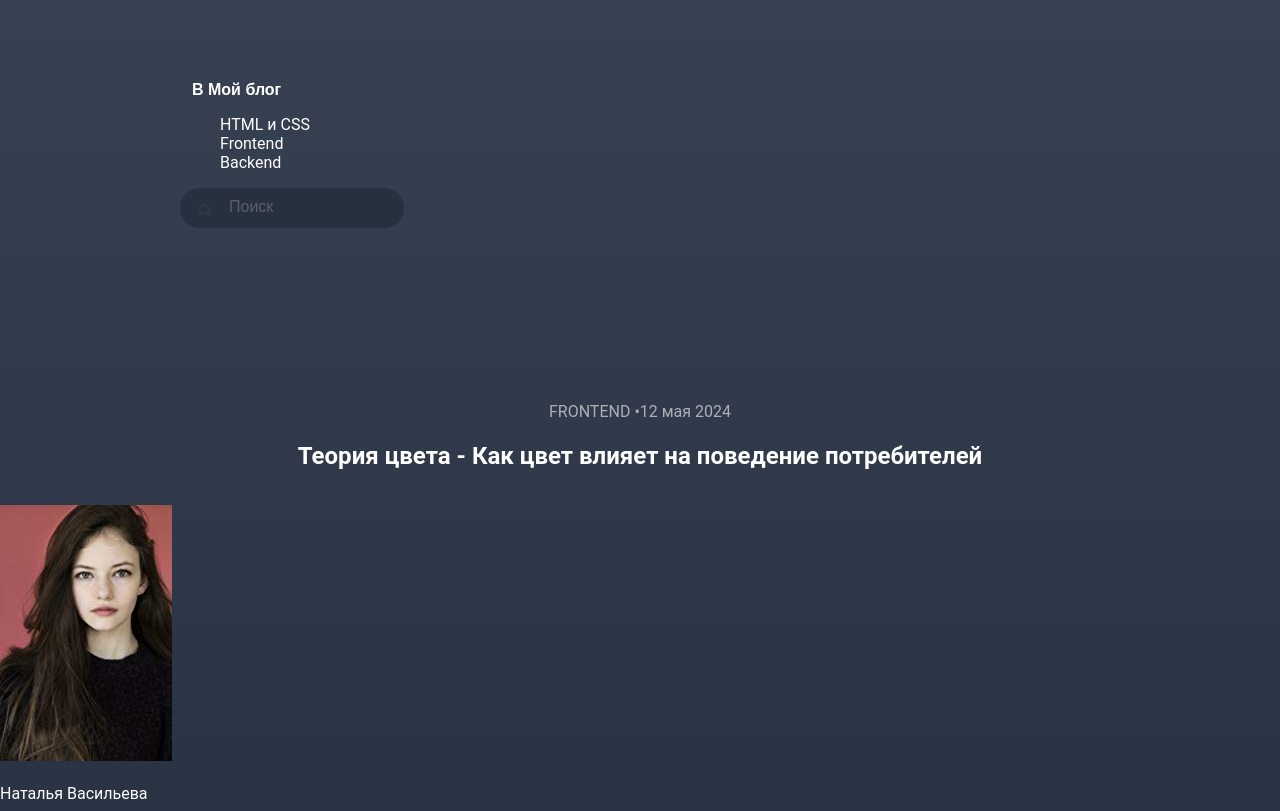
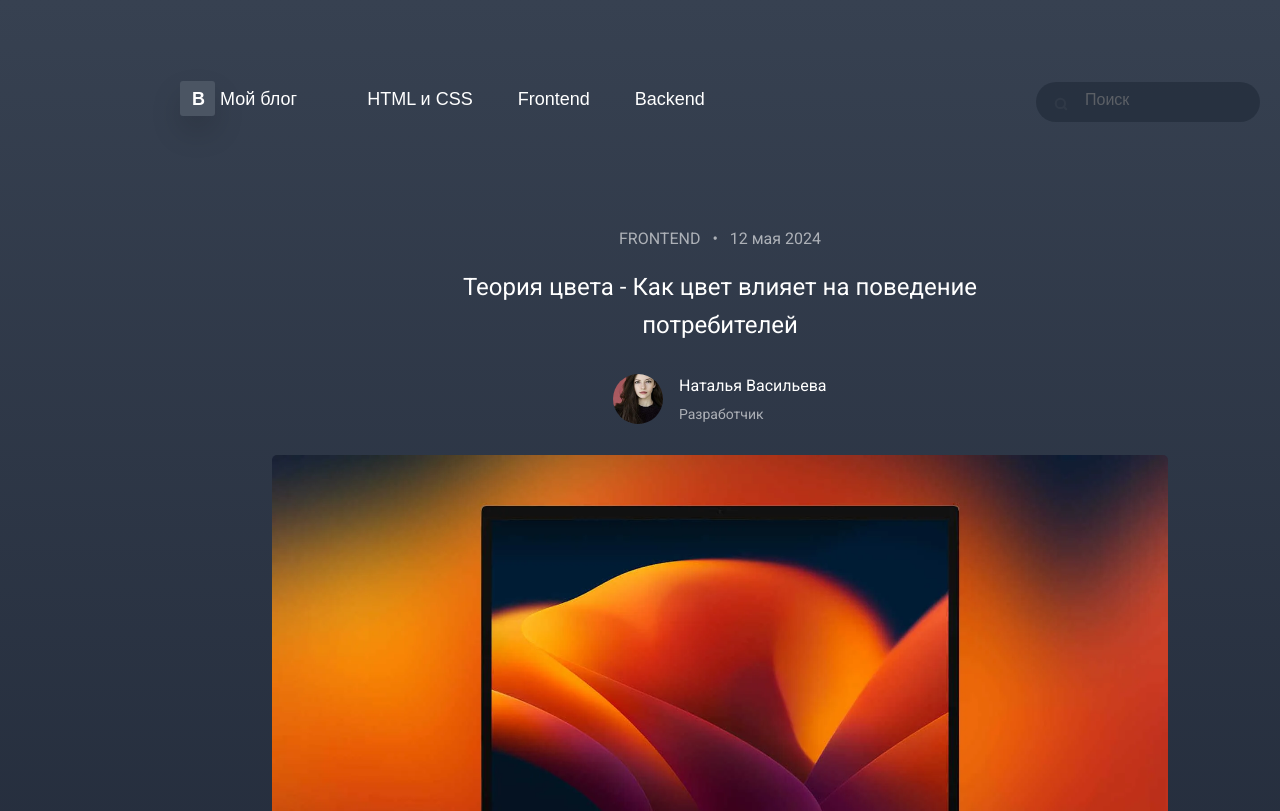
Before and after one commit to Avoecode/dz-html, a plain HTML site: page 1-blog/index.html in a window 1280 px wide. Shown: the top 811 px of the page. Drawn offline with Linux system fonts and the light colour scheme.

Commit message:
Блог

```diff
--- a/1-blog/index.html
+++ b/1-blog/index.html
@@ -6,11 +6,18 @@
 		<meta name="viewport" content="width=device-width, initial-scale=1.0">
 		<title>Мой блог</title>
 		<link rel="stylesheet" href="./styles/stylesblog.css">
+		<link rel="preconnect" href="https://fonts.googleapis.com">
+		<link rel="preconnect" href="https://fonts.gstatic.com" crossorigin>
+		<link href="https://fonts.googleapis.com/css2?family=Roboto:ital,wght@0,100..900;1,100..900&display=swap"
+			  rel="stylesheet">
 	</head>
+
 	<body>
 		<header>
 			<a href="#" class="icon">
-                <span>В</span>
+				<div class="logo">
+					В
+				</div>
 				Мой блог
 			</a>
 			<nav>
@@ -28,21 +35,25 @@
 			</nav>
 			<form action="#">
 				<label for="search_form"><img src="./images/search.svg" alt="Иконка поиска"></label>
-                <input
-                type="text"
-                placeholder="Поиск"
-                name="search_form"
-                id="search_form">
+				<input type="text" placeholder="Поиск" name="search_form" id="search_form">
 			</form>
 		</header>
 		<article>
-        <p class="heading">
-            FRONTEND &bull;<time datetime="2024-05-12">12 мая 2024</time>
-        </p>
-            <h1>Теория цвета - Как цвет влияет на поведение потребителей</h1>
-            <img src="./images/debdc3f275a19554e34f56b7ae22bd8b.png" alt="Изображение автора">
+			<div class="heading">
+				<div>FRONTEND</div>
+				<div>&bull;</div>
+				<div><time datetime="2024-05-12">12 мая 2024</time></div>
+			</div>
+			<h1>Теория цвета - Как цвет влияет на поведение<br> потребителей</h1>
+			<div class="author">
+				<div class="autor_photo">
+					<img src="./images/debdc3f275a19554e34f56b7ae22bd8b.png" alt="Изображение автора" class="img_photo">
+				</div>
+				<div class="author_name">
 					<p class="name">Наталья Васильева</p>
 					<p class="profession">Разработчик</p>
+				</div>
+			</div>
 		</article>
 		<section>
 			<img src="./images/4f3f91ff718dae25d01f84692996a2cd.png" alt="Изображение монитора">
@@ -67,7 +78,8 @@
 					влияния
 					цветов на поведение пользователей.
 				</p>
-                <p>В исследовании «Влияние цвета на маркетинг» (<span>Impact of color on marketing</span>) говорится, что
+				<p>В исследовании «Влияние цвета на маркетинг» (<span>Impact of color on marketing</span>) говорится,
+					что
 					использование
 					разных
 					цветов
@@ -83,3 +95,5 @@
 			<p class="footer">Все права защищены &copy;2024</p>
 		</footer>
 	</body>
+
+</html>
--- a/1-blog/styles/stylesblog.css
+++ b/1-blog/styles/stylesblog.css
@@ -1,118 +1,170 @@
 * {
     box-sizing: border-box;
 }
+
 body {
     background: linear-gradient(180deg, #374151 0%, #111827 100%);
     margin: 0;
+    font-family: 'Roboto', sans-serif;
+    width: 1440px;
 }
+
 header {
+    font-size: 16px;
     font-weight: 400;
     padding: 80px 180px;
-    font-family: 'Roboto', sans-serif;
+    height: 40px;
+    display: flex;
+    align-items: baseline;
+    justify-content: space-between;
+    margin-bottom: 69px;
 }
+
 header a {
-    font-size: 16px;
+    font-family: 'Source sans pro', sans-serif;
+    font-size: 18px;
+    line-height: 100%;
     color: #ffffff;
     text-decoration: none;
-    line-height: 100%;
 }
+
 ul {
     list-style-type: none;
+    display: flex;
+    justify-content: space-between;
+    gap: 45px;
+    margin: 0;
+    padding: 0;
 }
+
+nav {
+    height: 40px;
+    padding: 10px 330px 11px 69px;
+}
+
 article {
     color: #ffffff;
     font-size: 14px;
     font-weight: 400;
     font-family: 'Roboto', sans-serif;
 }
+
 h1 {
-    margin: 0 0 30px 0;
+    margin-bottom: 30px;
     font-size: 24px;
+    font-weight: 400;
     line-height: 38px;
     text-align: center;
 }
+
 section {
     color: #ffffff;
     font-weight: 400;
     font-family: 'Roboto', sans-serif;
 }
+
 section img {
     border-radius: 5px;
     width: 896px;
     height: 594px;
     margin: 0 272px 69px 272px;
 }
+
 section .text {
     margin: 0 366px 103px 366px;
 }
 
-footer {
-    font-family: 'Roboto', sans-serif;
-}
-.icon div {
-    width: 35px;
-    height: 35px;
-    background-color: #4b5563;
-    border-radius: 3px;
-    box-shadow: 0 15px 30px 0 rgba(0, 0, 0, 0.15);
-    display: inline-block;
-}
-.icon   {
-    font-family: 'Source sans pro', sans-serif;
-    font-weight: 600;
-    text-decoration: none;
-    padding: 6px 12px;
-    border-radius: 3px;
-}
-
-.logo a {
-    font-size: 18px;
-    line-height: 100%;
-    color: #ffffff;
-    text-decoration: none;
-}
-.myblog {
-    padding: 8px 0 6px 11px;
-}
 form {
     position: relative;
 }
+
 form input {
-   padding: 9px 128px 12px 49px;
-   margin-left: auto;
+    padding: 9px 128px 12px 49px;
+    margin-left: auto;
 }
+
 form label {
     position: absolute;
     top: 14px;
     left: 18px;
 }
 
-.heading  {
+footer {
+    font-family: 'Roboto', sans-serif;
+}
+
+.logo {
+    border-radius: 3px;
+    width: 35px;
+    height: 35px;
+    font-weight: 600;
+    display: inline-block;
+    box-shadow: 0 15px 30px 0 rgba(0, 0, 0, 0.15);
+    background: #4b5563;
+    padding: 9px 12px;
+    margin: 0 ;
+}
+
+.img_photo {
+    border-radius: 100%;
+    width: 50px;
+    height: 50px;
+    padding: 0;
+    translate: (0 -0.244186);
+    scale: (0.00581395);
+    object-fit: cover;
+}
+
+.author {
+    display: flex;
+    align-items: center;
+    max-width: 214px;
+    max-height: 53px;
+    gap: 16px;
+    margin: 0 auto;
+    margin-bottom: 28px;
+}
+
+.author_name {
+    padding: 0;
+    margin: 0;
+    line-height: 28px;
+}
+
+.heading {
     font-size: 16px;
     opacity: 60%;
-    margin-top: 14px;
-    text-align: center;
+    margin-bottom: 14px;
+    display: flex;
+    justify-content: center;
+    gap: 12px;
+    margin: 0 auto;
 }
 .name {
     font-size: 16px;
-    line-height: 175%;
+    margin: 0;
 }
+
 .profession {
-    line-height: 200%;
+    font-size: 14px;
     opacity: 60%;
-    margin: 0 0 28px 0;
+    margin: 0;
 }
+
 .text p:first-child {
     font-size: 20px;
     line-height: 32px;
 }
-.text p  {
+
+.text p {
     font-size: 16px;
     line-height: 30px;
 }
+
 .text span {
     text-decoration: underline;
 }
+
 .footer {
     font-weight: 400;
     font-size: 16px;
@@ -123,6 +175,7 @@ form label {
     text-decoration: none;
     margin-top: 77px;
 }
+
 #search_form {
     background-color: #1F2937;
     font-size: 16px;
@@ -133,5 +186,4 @@ form label {
     height: 40px;
     color: #ffffff;
     margin-bottom: 80px;
-
 }
```
Lines whose indentation alone changed are shown as unchanged.
